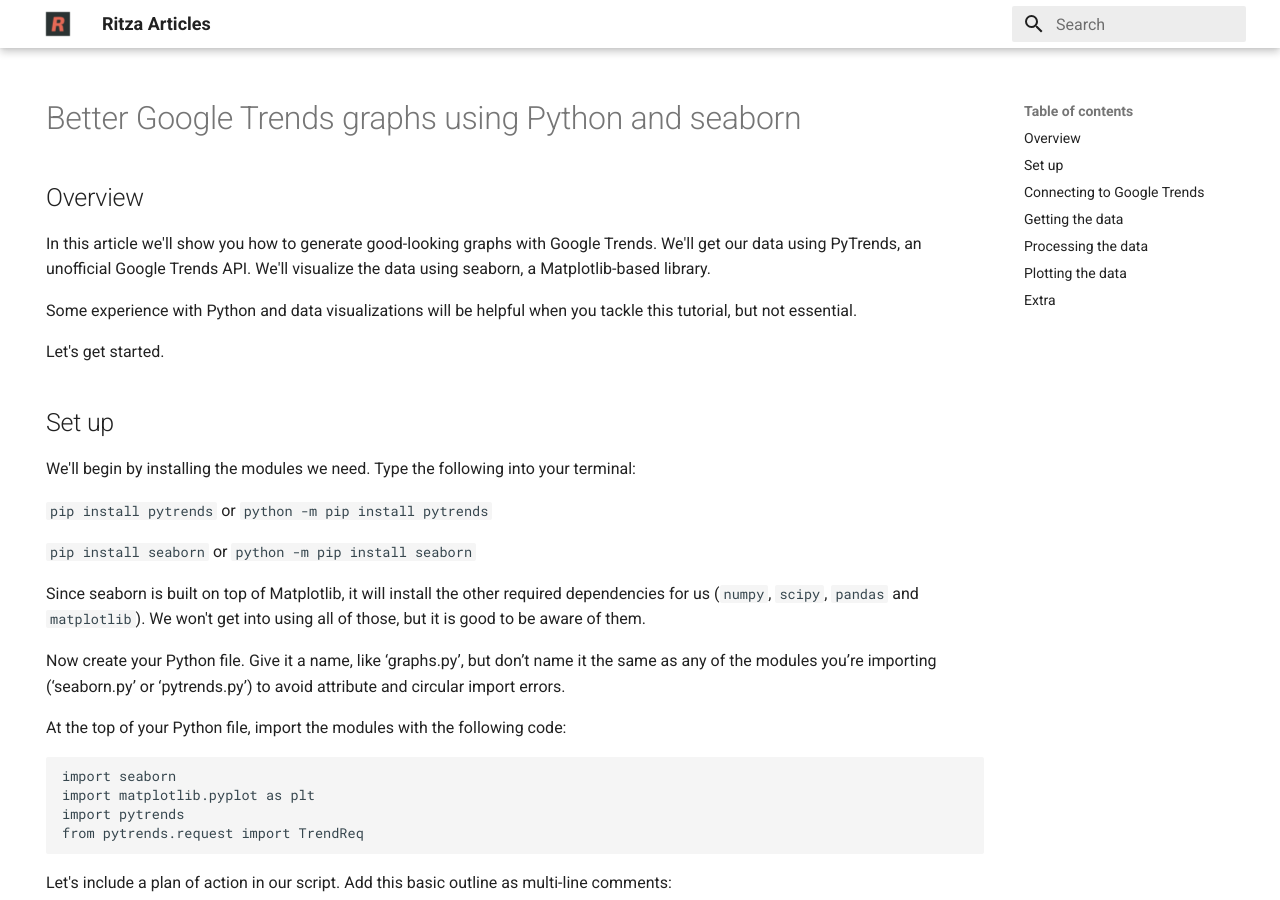
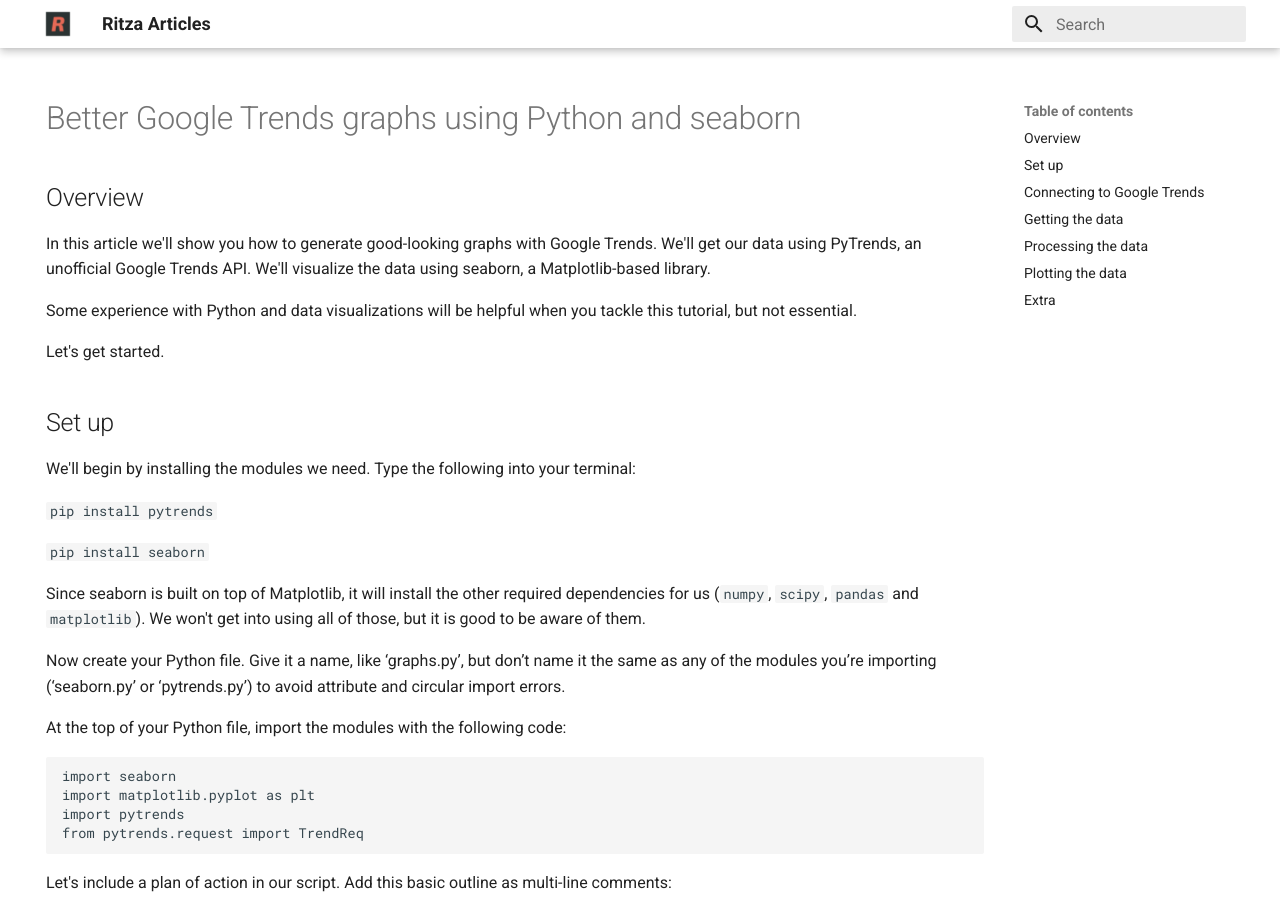
Before and after one commit to ritza-co/internal-articles, an MkDocs documentation site: the page built from docs/better-google-trends-pytrends.md, in a window 1280 px wide and 900 px high. Built offline with MkDocs 1.6.1 and Material for MkDocs 9.7.7, drawn with Linux system fonts in a browser that asks for light colours.

Commit message:
add code language

````diff
--- a/docs/better-google-trends-pytrends.md
+++ b/docs/better-google-trends-pytrends.md
@@ -15,16 +15,16 @@
 ## Set up
 We'll begin by installing the modules we need. Type the following into your terminal:
 
-`pip install pytrends` or `python -m pip install pytrends`
+`pip install pytrends`
 
-`pip install seaborn` or `python -m pip install seaborn`
+`pip install seaborn`
 
 Since seaborn is built on top of Matplotlib, it will install the other required dependencies for us (`numpy`, `scipy`, `pandas` and `matplotlib`). We won't get into using all of those, but it is good to be aware of them.
 
 Now create your Python file. Give it a name, like ‘graphs.py’, but don’t name it the same as any of the modules you’re importing (‘seaborn.py’ or ‘pytrends.py’) to avoid attribute and circular import errors.
 
 At the top of your Python file, import the modules with the following code:
-```
+```python
 import seaborn
 import matplotlib.pyplot as plt
 import pytrends
@@ -32,7 +32,7 @@
 ```
 
 Let's include a plan of action in our script. Add this basic outline as multi-line comments:
-```
+```python
 '''
 1. Connect to Google Trends using pytrends.
 '''
@@ -53,7 +53,7 @@
 
 ## Connecting to Google Trends
 Add the following code under the first comment to connect to Google Trends:
-```
+```python
 pytrends = TrendReq()
 ```
 Here we're establishing the connection to Google Trends in order to query Google and retrieve our data.
@@ -62,7 +62,7 @@
 PyTrends uses `pytrends.build_payload()` to fetch our data from Google. Before we can build our payload, we need to supply PyTrends with keywords for the data we want.
 
 We can supply just one or multiple keywords, so let's create a function to dynamically get these keywords from us. Write the following code:
-```
+```python
 kw_list = []
 
 while True:
@@ -77,7 +77,7 @@
 
 Now we can build our payload and query the data we need. In this example, we'll query interest over time data. Here's the code:
 
-```
+```python
 pytrends.build_payload(kw_list, geo='', timeframe='2016-01-01 2020-12-31')
 
 keyword_interest = pytrends.interest_over_time()
@@ -88,7 +88,7 @@
 ## Processing the data
 Next we can clean up our data and make sure it's ready to be plotted. Pytrends conveniently returns our data in a pandas dataframe, essentially a table, which makes it relatively easy to manipulate and plot. Type in the following:
 
-```
+```python
 print(keyword_interest.head())
 del keyword_interest['isPartial']
 ```
@@ -100,7 +100,7 @@
 ## Plotting the data
 Now that our data is ready, let's go ahead and use seaborn to visualize it. Write the following code in the last section:
 
-```
+```python
 seaborn.set_theme(style="darkgrid")
 ax = seaborn.lineplot(data=keyword_interest)
 
````
